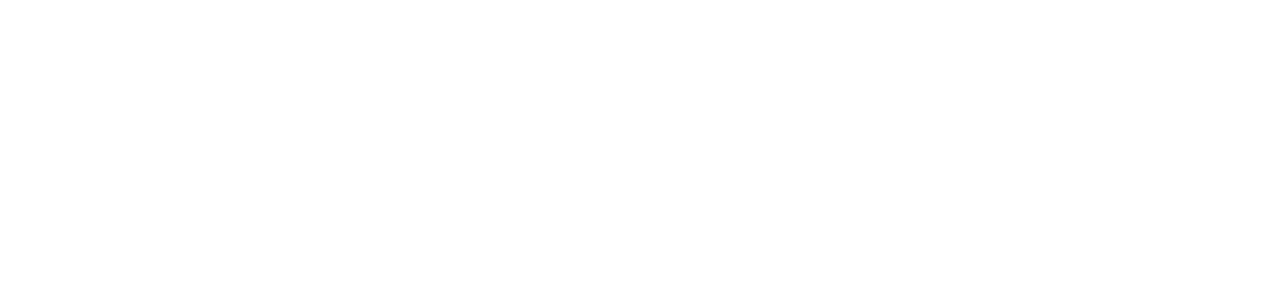
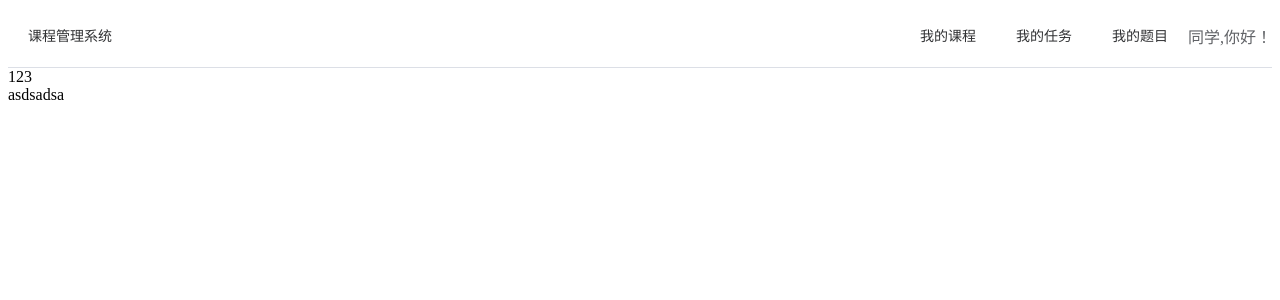
Before and after one commit to strayyaa/ruangong-frontend, a Vue app: page /test43906 in a window 1280 px wide. Before the commit this address had no page. Shown: the top 300 px of the page. Built offline with nearby package versions, Linux system fonts and the light colour scheme; no server answers.

Commit message:
little update on NavBar

```diff
--- a/src/components/NavBar.vue
+++ b/src/components/NavBar.vue
@@ -1,65 +1,39 @@
 <template>
     <el-menu
-      :default-active="activeIndex"
-      class="el-menu-demo"
+      :default-active="1"
       mode="horizontal"
-      @select="handleSelect"
+      :ellipsis="false"
+      style = "margin-left: 0 auto;margin-right:0 auto;"
     >
-      <el-menu-item index="1">Processing Center</el-menu-item>
-      <el-sub-menu index="2">
-        <template #title>Workspace</template>
-        <el-menu-item index="2-1">item one</el-menu-item>
-        <el-menu-item index="2-2">item two</el-menu-item>
-        <el-menu-item index="2-3">item three</el-menu-item>
-        <el-sub-menu index="2-4">
-          <template #title>item four</template>
-          <el-menu-item index="2-4-1">item one</el-menu-item>
-          <el-menu-item index="2-4-2">item two</el-menu-item>
-          <el-menu-item index="2-4-3">item three</el-menu-item>
-        </el-sub-menu>
-      </el-sub-menu>
-      <el-menu-item index="3" disabled>Info</el-menu-item>
-      <el-menu-item index="4">Orders</el-menu-item>
-    </el-menu>
-    <div class="h-6" />
-    <el-menu
-      :default-active="activeIndex2"
-      class="el-menu-demo"
-      mode="horizontal"
-      background-color="#545c64"
-      text-color="#fff"
-      active-text-color="#ffd04b"
-      @select="handleSelect"
-    >
-      <el-menu-item index="1">Processing Center</el-menu-item>
-      <el-sub-menu index="2">
-        <template #title>Workspace</template>
-        <el-menu-item index="2-1">item one</el-menu-item>
-        <el-menu-item index="2-2">item two</el-menu-item>
-        <el-menu-item index="2-3">item three</el-menu-item>
-        <el-sub-menu index="2-4">
-          <template #title>item four</template>
-          <el-menu-item index="2-4-1">item one</el-menu-item>
-          <el-menu-item index="2-4-2">item two</el-menu-item>
-          <el-menu-item index="2-4-3">item three</el-menu-item>
-        </el-sub-menu>
-      </el-sub-menu>
-      <el-menu-item index="3" disabled>Info</el-menu-item>
-      <el-menu-item index="4">Orders</el-menu-item>
+      <el-menu-item index="1" @click="router.push('/home')">课程管理系统</el-menu-item>
+
+      <el-menu-item index="2" @click="router.push('/courses')">我的课程</el-menu-item>
+      <el-menu-item index="3"  @click="router.push('/tasks')">我的任务</el-menu-item>
+      <el-menu-item index="4"  @click="router.push('/questions')">我的题目</el-menu-item>
+
+      <el-text size="large" style="margin-top: -4px;">{{ user.name }} {{ identity }},你好！</el-text>
     </el-menu>
 </template>
 
+
 <script setup>
-import { ref } from 'vue'
+import { onMounted, ref } from 'vue'
+import router from '../router'
 
-const activeIndex = ref('1')
-const activeIndex2 = ref('1')
+const user = ref({ name: '张三' })
+const identity = ref('同学')
 
-const handleSelect = (key, keyPath) => {
-  console.log(key, keyPath)
-}
+import { getUserInfoById } from '../js/api.js'
+onMounted(()=>{
+  user.value = getUserInfoById();
+  if(user.value.identity == 0){
+    identity.value = "老师"
+  }
+})
 </script>
 
 <style scoped>
-
+.el-menu--horizontal > .el-menu-item:nth-child(1) {
+  margin-right: auto;
+}
 </style>
--- a/src/js/api.js
+++ b/src/js/api.js
@@ -8,3 +8,13 @@ export const getTest = async () => {
     }
     return res.data;
 }
+
+export const getUserInfoById = async (userId) => {
+    const res = await instance.post('/api/user/info',{
+        userId: userId
+    })
+    if (res.status !== 200) {
+        throw new Error('请求失败');
+    }
+    return res.data;
+}
--- a/src/router/index.js
+++ b/src/router/index.js
@@ -1,21 +1,41 @@
 import { createRouter, createWebHistory } from 'vue-router'
 import login from "../views/login.vue";
+import test from "../views/test.vue";
 
 const routes = [
     {
         path:'/',
-        redirect:'/login',
+
     },
     {
         path:'/login',
         name:'loginPage',
         component:login,
+    },
+    {
+        path:'/test43906',
+        name:'test43906',
+        component:test,
     }
 ]
 
 const router = createRouter({
     routes,
     history:createWebHistory(),
-  });
+});
+
+
+// 逻辑：
+// 若localStorage没有找到userId的信息，即还处于没有登录的状态，那么直接访问其他页面会跳转到主页面。
+
+
+// router.beforeEach((to,from,next) => {
+//     const userId = localStorage.getItem('userId');
+//     if(!userId && to.path !== '/login'&& to.path !== '/'&& to.path !== '/test43906'){
+//         next({path:'/'})
+//     }else{
+//         next();
+//     }
+// });
 
 export default router;
--- /dev/null
+++ b/src/views/test.vue
@@ -0,0 +1,21 @@
+<!-- 这个文件仅用于测试 -->
+
+<template>
+    <NavBar></NavBar>
+    {{ message["name"] }}
+    <div @click="testfun">asdsadsa</div>
+</template>
+
+<script setup>
+import { ref } from 'vue'
+import {getTest} from '../js/api.js'
+import NavBar from '../components/NavBar.vue';
+const message = ref({"name":"123"});
+const testfun = async () =>{
+  message.value = await getTest();
+}
+</script>
+
+<style scoped>
+
+</style>
```
Also changed, not shown: 1 other file (tests, documents, lock files or other folders).
